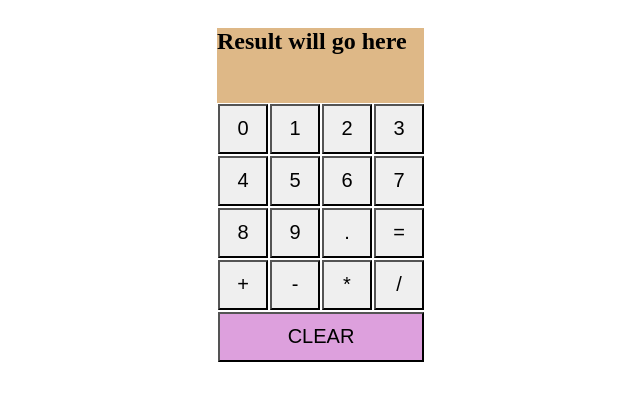
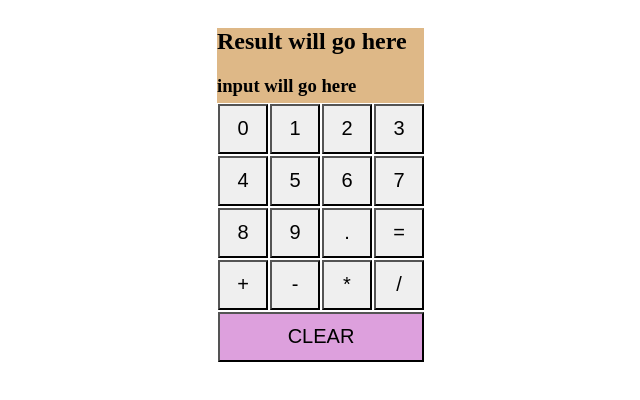
Before and after one commit to VPilipenko334/GoSchoolBox-coding-challenge, a JavaScript app: page / in a window 1280 px wide. Shown: the top 400 px of the page, without its empty margins (273-913 px from the left). Built offline with nearby package versions, Linux system fonts and the light colour scheme; the HTML template or start-up script is replaced by a standard one.

Commit message:
input and result components exist

```diff
--- a/src/result.js
+++ b/src/result.js
@@ -5,6 +5,7 @@ const Result = () => {
         <div className="results-wrapper">
             <div className="result">
                 <h2>Result will go here</h2>
+                <h3>input will go here</h3>
             </div>
         </div>
     )
```
